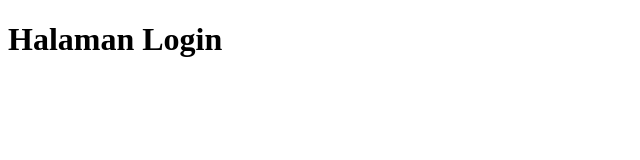
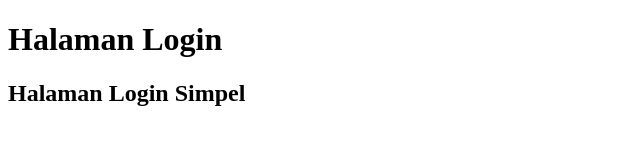
Before and after one commit to aufaroot18/tugas-git, a plain HTML site: page login.html in a window 1280 px wide. Shown: the whole page, without its empty margins (0-640 px from the left). Drawn offline with Linux system fonts and the light colour scheme.

Commit message:
added h2 content in login file

```diff
--- a/login.html
+++ b/login.html
@@ -7,5 +7,6 @@
 </head>
 <body>
 	<h1>Halaman Login</h1>
+	<h2>Halaman Login Simpel</h2>
 </body>
 </html>
```
